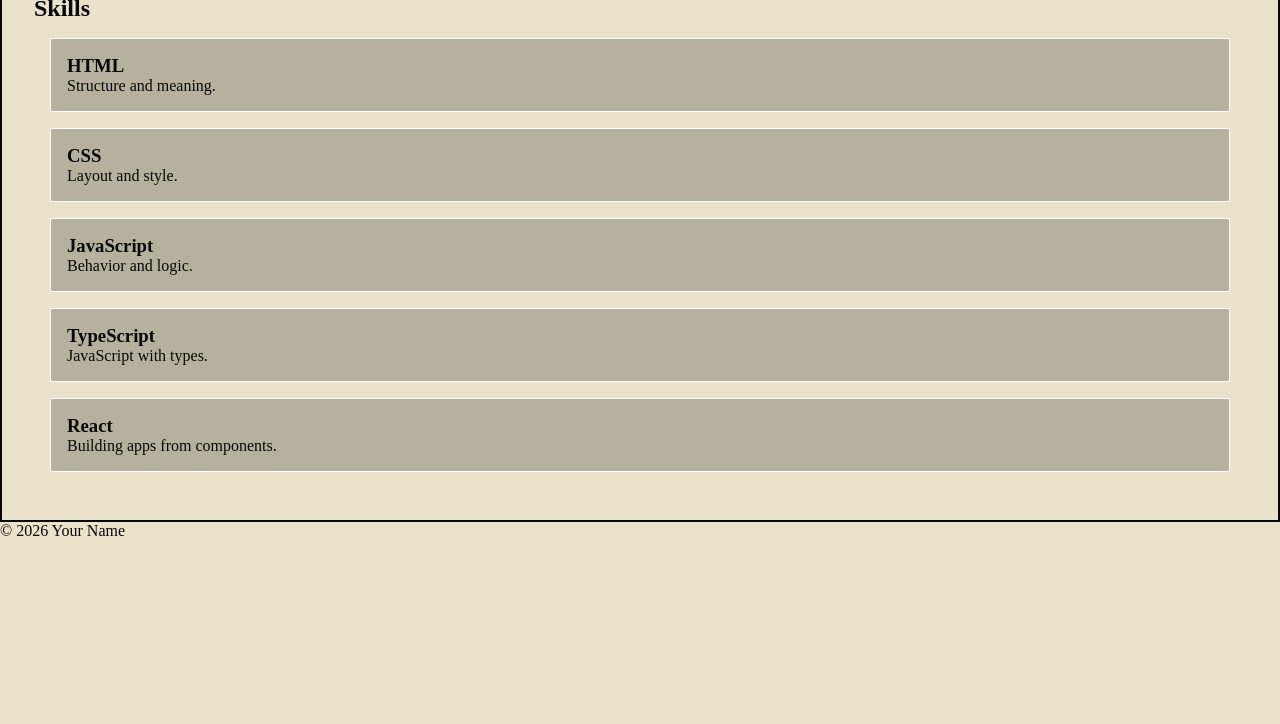
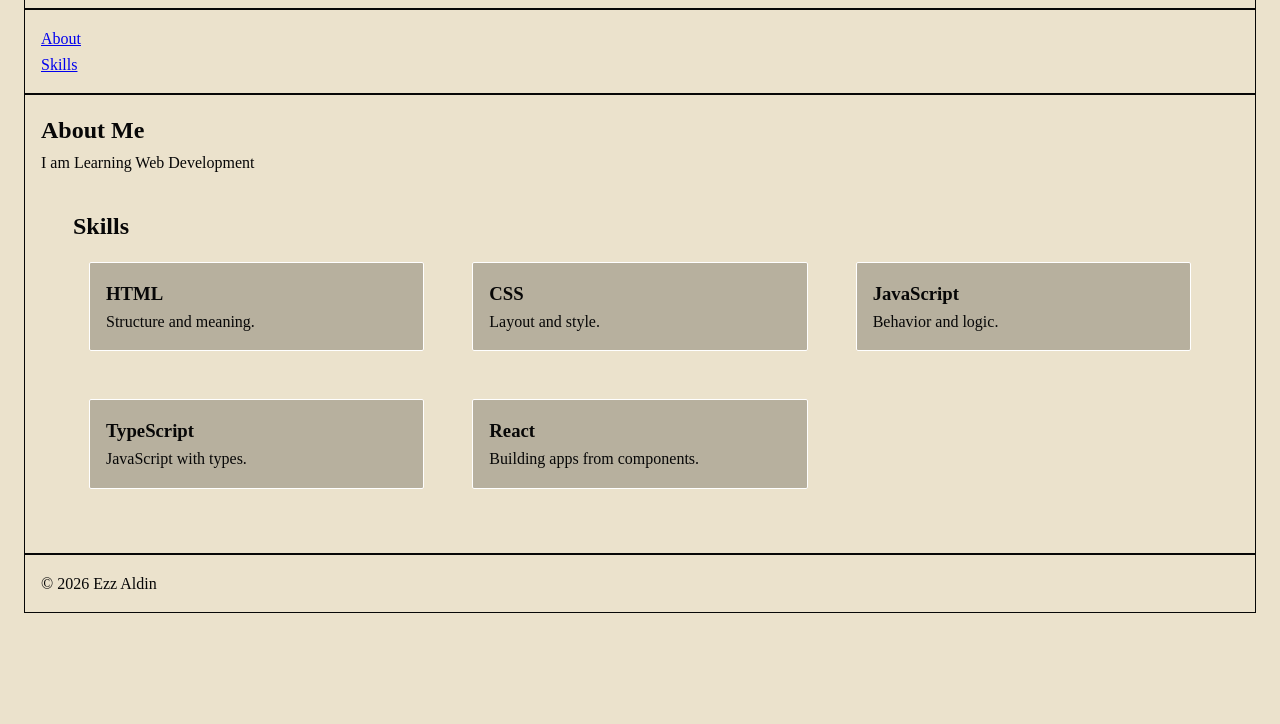
Before and after one commit to EzzzzAldin/Lectures-NTI, a plain HTML site: page index.html in a window 1280 px wide. Shown: the part 76-800 px from the top of the page. Drawn offline with Linux system fonts and the light colour scheme.

Commit message:
session 4 part 1

```diff
--- a/index.html
+++ b/index.html
@@ -11,10 +11,21 @@
       <h1>Ezz Aldin</h1>
     </header>
 
+    <nav>
+      <ul>
+        <li><a href="#about">About</a></li>
+        <li><a href="#skills-section">Skills</a></li>
+      </ul>
+    </nav>
+
     <main>
-      <section id="skills">
+      <section id="about">
+        <h2>About Me</h2>
+        <p>I am Learning Web Development</p>
+      </section>
+      <section id="skills-section">
         <h2>Skills</h2>
-        <div class="skills">
+        <div class="skills-parent">
           <article class="skill">
             <h3>HTML</h3>
             <p>Structure and meaning.</p>
@@ -40,7 +51,7 @@
     </main>
 
     <footer>
-      <p>© 2026 Your Name</p>
+      <p>© 2026 Ezz Aldin</p>
     </footer>
   </body>
 </html>
--- a/style.css
+++ b/style.css
@@ -7,11 +7,35 @@
 body {
   background-color: #ebe2cc;
   color: #070707;
+  line-height: 1.6;
+  padding: 0 1.5rem;
 }
 
-#skills {
-  border: 2px solid;
+header,
+nav,
+main,
+footer {
+  border: 1px solid #070707;
+  padding: 1rem;
+}
+
+nav ul {
+  list-style: none;
+  padding: 0;
+  margin: 0;
+  text-decoration: none;
+}
+
+#skills-section {
   padding: 2rem;
+}
+
+.skills-parent {
+  display: grid;
+  grid-template-columns: repeat(3, 1fr);
+  /* grid-template-rows: 100px 200px;
+  grid-auto-rows: 300px; */
+  gap: 1rem;
 }
 
 .skill {
@@ -20,4 +44,5 @@ body {
   padding: 1rem;
   border-radius: 2px;
   border: 1px solid #fff;
+  flex: 1 1 250px;
 }
```
